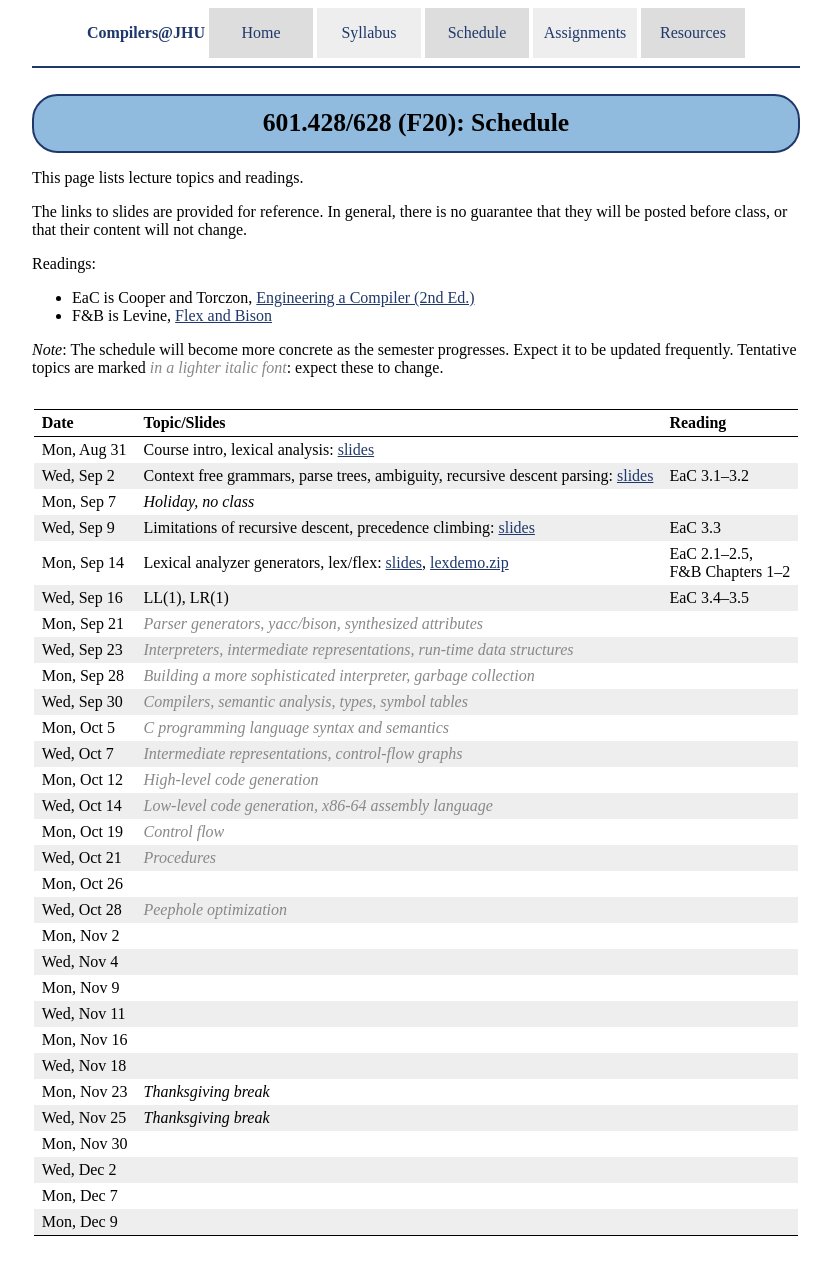
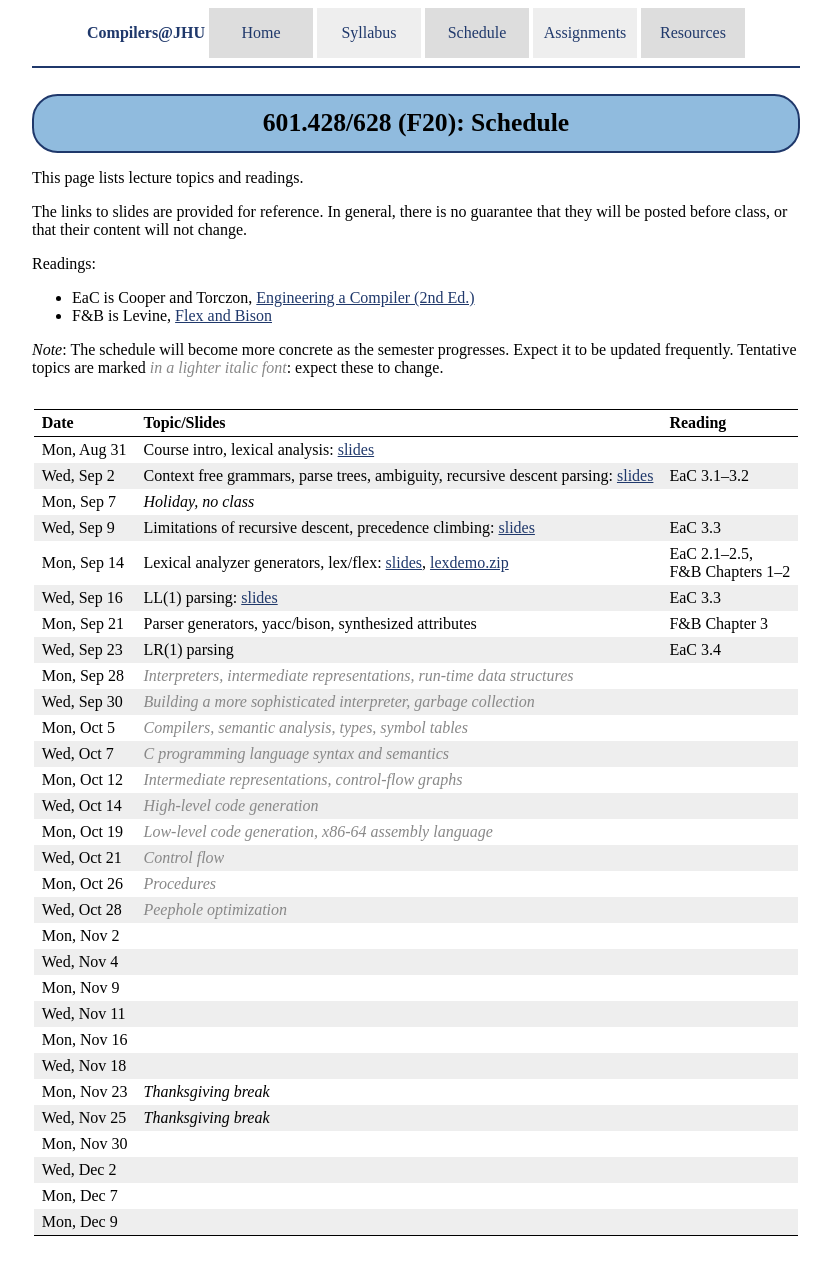
Before and after one commit to jhucompilers/fall2020, a Jekyll site: the page built from schedule.md, in a window 1280 px wide. Shown: the whole page, without its empty margins (224-1055 px from the left). Built offline with Jekyll 4.4.1, drawn with Linux system fonts in a browser that asks for light colours.

Commit message:
post slides for lecture 05

```diff
--- a/schedule.md
+++ b/schedule.md
@@ -21,18 +21,18 @@ Wed, Sep 2 | Context free grammars, parse trees, ambiguity, recursive descent pa
 Mon, Sep 7 | *Holiday, no class*
 Wed, Sep 9 | Limitations of recursive descent, precedence climbing: [slides](lectures/lecture03-public.pdf) | EaC 3.3
 Mon, Sep 14 | Lexical analyzer generators, lex/flex: [slides](lectures/lecture04-public.pdf), [lexdemo.zip](lectures/lexdemo.zip) | EaC 2.1–2.5,<br>F&amp;B Chapters 1–2
-Wed, Sep 16 | LL(1), LR(1) | EaC 3.4–3.5
-Mon, Sep 21 | <span class="tentative">Parser generators, yacc/bison, synthesized attributes</span>
-Wed, Sep 23 | <span class="tentative">Interpreters, intermediate representations, run-time data structures</span>
-Mon, Sep 28 | <span class="tentative">Building a more sophisticated interpreter, garbage collection</span>
-Wed, Sep 30 | <span class="tentative">Compilers, semantic analysis, types, symbol tables</span>
-Mon, Oct 5 | <span class="tentative">C programming language syntax and semantics</span>
-Wed, Oct 7 | <span class="tentative">Intermediate representations, control-flow graphs</span>
-Mon, Oct 12 | <span class="tentative">High-level code generation</span>
-Wed, Oct 14 | <span class="tentative">Low-level code generation, x86-64 assembly language</span>
-Mon, Oct 19 | <span class="tentative">Control flow</span>
-Wed, Oct 21 | <span class="tentative">Procedures</span>
-Mon, Oct 26 |
+Wed, Sep 16 | LL(1) parsing: [slides](lectures/lecture05-public.pdf) | EaC 3.3
+Mon, Sep 21 | Parser generators, yacc/bison, synthesized attributes | F&amp;B Chapter 3
+Wed, Sep 23 | LR(1) parsing | EaC 3.4
+Mon, Sep 28 | <span class="tentative">Interpreters, intermediate representations, run-time data structures</span>
+Wed, Sep 30 | <span class="tentative">Building a more sophisticated interpreter, garbage collection</span>
+Mon, Oct 5 | <span class="tentative">Compilers, semantic analysis, types, symbol tables</span>
+Wed, Oct 7 | <span class="tentative">C programming language syntax and semantics</span>
+Mon, Oct 12 |<span class="tentative">Intermediate representations, control-flow graphs</span>
+Wed, Oct 14 | <span class="tentative">High-level code generation</span>
+Mon, Oct 19 | <span class="tentative">Low-level code generation, x86-64 assembly language</span>
+Wed, Oct 21 | <span class="tentative">Control flow</span>
+Mon, Oct 26 | <span class="tentative">Procedures</span>
 Wed, Oct 28 | <span class="tentative">Peephole optimization</span>
 Mon, Nov 2 |
 Wed, Nov 4 |
```
Also changed, not shown: 1 other file.
